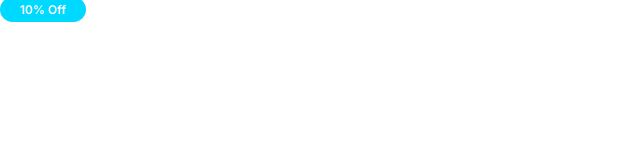
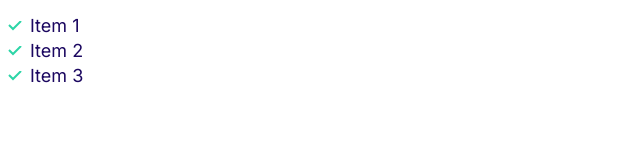
Before and after one commit to Oenghuswalsh/moshify, a plain HTML site: page index.html in a window 1280 px wide. Shown: the whole page, without its empty margins (0-640 px from the left). Drawn offline with Linux system fonts and the light colour scheme.

Commit message:
Build list components

```diff
--- a/css/styles.css
+++ b/css/styles.css
@@ -120,3 +120,32 @@ a {
     font-size: 1.2rem;
   }
 }
+
+/* Lists */
+
+.list {
+  list-style: none;
+  padding-left: 0;
+  color: var(--color-headings);
+}
+
+.list--inline .list__item {
+  display: inline-block;
+  margin-right: 2rem;
+}
+
+.list--tick {
+  list-style-image: url(./images/tick.svg);
+  padding-left: 3rem;
+}
+
+.list--tick .list__item {
+  padding-left: 0.5rem;
+  margin-bottom: 1rem;
+}
+
+@media screen and (min-width: 1024px) {
+  .list--tick .list__item {
+    padding-left: 0rem;
+  }
+}
--- a/index.html
+++ b/index.html
@@ -15,6 +15,10 @@
     <link rel="stylesheet" href="css/styles.css" />
   </head>
   <body>
-    <span class="badge badge--secondary badge--small">10% Off</span>
+    <ul class="list list--tick">
+      <li class="list__item">Item 1</li>
+      <li class="list__item">Item 2</li>
+      <li class="list__item">Item 3</li>
+    </ul>
   </body>
 </html>
```
Also changed, not shown: css/components/lists.html (added, +5 -0 lines), css/images/tick.svg (added).
